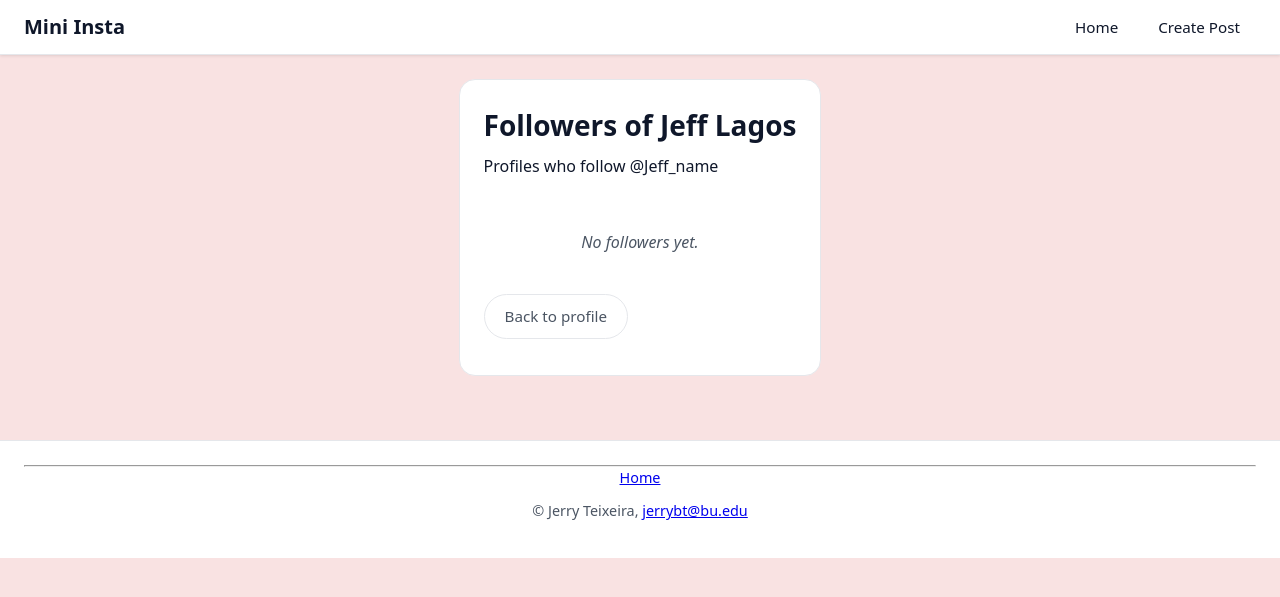
After one commit to JerryBLT/cs412, a Django app: page /mini_insta/profile/1/followers in a window 1280 px wide. The commit adds this page. Shown: the top 597 px of the page. Run offline with Django 5.2, Linux system fonts and the light colour scheme; data comes from the database, SQL or seed files in the repository; both versions use the stored data as it was after the commit.

Commit message:
Implemented data models: follow, comment & like

```diff
--- a/mini_insta/admin.py
+++ b/mini_insta/admin.py
@@ -4,7 +4,10 @@
 from django.contrib import admin
 
 # Register your models here.
-from .models import Post, Profile, Photo
+from .models import Post, Profile, Photo, Follow, Comment, Like
 admin.site.register(Profile)
 admin.site.register(Post)
 admin.site.register(Photo)
+admin.site.register(Follow)
+admin.site.register(Comment)
+admin.site.register(Like)
--- a/mini_insta/models.py
+++ b/mini_insta/models.py
@@ -29,6 +29,29 @@ class Profile(models.Model):
         '''Return the absolute URL for this profile detail page.'''
         return reverse('show_profile', kwargs={'pk': self.pk})
 
+    def get_followers(self):
+        '''Return a list of Profile instances that follow this profile.'''
+        follow_instances = Follow.objects.filter(profile=self)
+        # iterate through follow_instances and get the follower_profile attribute
+        followers = [follow.follower_profile for follow in follow_instances]
+        return followers
+
+    def get_num_followers(self):
+        '''Return the number of followers this profile has.'''
+        return Follow.objects.filter(profile=self).count()
+
+    def get_num_following(self):
+        '''Return the number of profiles this profile is following.'''
+        return Follow.objects.filter(follower_profile=self).count()
+
+    def get_following(self):
+        '''Return a list of Profile instances that this profile is following.'''
+        follow_instances = Follow.objects.filter(follower_profile=self)
+        # iterate through follow_instances and get the profile attribute
+        following = [following.profile for following in follow_instances]
+        return following
+
+
 
 class Post(models.Model):
     '''A post model that represents a user's post on the platform.'''
@@ -46,6 +69,14 @@ class Post(models.Model):
         '''Return a list of all photos associated with this post.'''
         photo = Photo.objects.filter(post = self).order_by('timestamp')
         return photo
+
+    def get_all_comments(self):
+        '''Return all comments made on this post ordered by newest first.'''
+        return Comment.objects.filter(post=self).order_by('-timestamp')
+
+    def get_likes(self):
+        '''Return all likes associated with this post.'''
+        return Like.objects.filter(post=self)
 
 class Photo(models.Model):
     '''A photo model that represents a photo associated with a post.'''
@@ -68,3 +99,38 @@ class Photo(models.Model):
     def __str__(self):
         '''Return a string representation of this photo instance.'''
         return f'image posted on {self.timestamp} by {self.post.profile.username}, image: {self.image_url if self.image_url else self.image_file}'
+
+class Follow(models.Model):
+    '''Encapsulates one profile following another'''
+
+    # Profile being followed
+    profile = models.ForeignKey("Profile", on_delete=models.CASCADE, related_name="profile")
+    # Profile doing the following
+    follower_profile = models.ForeignKey("Profile", on_delete=models.CASCADE, related_name="follower_profile")
+    timestamp = models.DateTimeField(auto_now=True)
+
+    def __str__(self):
+        '''return a string representation of this follow instance.'''
+        return f'{self.follower_profile.username} followed {self.profile.username} on {self.timestamp}'
+
+
+class Comment (models.Model):
+    '''Represent a comment made by a profile on a post.'''
+    post = models.ForeignKey(Post, on_delete=models.CASCADE)
+    profile = models.ForeignKey(Profile, on_delete=models.CASCADE)
+    timestamp = models.DateTimeField(auto_now_add=True)
+    text = models.TextField(blank=False)
+
+    def __str__(self):
+        '''Return a string representation of this comment.'''
+        return f'{self.profile.username} commented on {self.post.id} at {self.timestamp}: {self.text}'
+
+class Like(models.Model):
+    '''Represent a like made by a profile on a post.'''
+    post = models.ForeignKey(Post, on_delete=models.CASCADE)
+    profile = models.ForeignKey(Profile, on_delete=models.CASCADE)
+    timestamp = models.DateTimeField(auto_now_add=True)
+
+    def __str__(self):
+        '''Return a string representation of this like.'''
+        return f'{self.profile.username} liked {self.post} at {self.timestamp}'
--- /dev/null
+++ b/mini_insta/templates/mini_insta/show_followers.html
@@ -0,0 +1,25 @@
+<!-- File: mini_insta/templates/mini_insta/show_followers.html -->
+<!--Author: Jerry Teixeira (jerrybt@bu.edu), 03/01/26-->
+<!-- Discription: Displays the followers for a Profile -->
+{% extends "mini_insta/base.html" %}
+
+{% block content %}
+<article class="form-card">
+  <h1 class="page-title">Followers of {{ profile.display_name }}</h1>
+  <p class="page-lead">Profiles who follow @{{ profile.username }}</p>
+
+    <!-- for each follower. -->
+    <div>
+        {% for follower in profile.get_followers %}
+        <a href="{% url 'show_profile' follower.pk %}">
+            <div class="card-body">
+                <h2>{{ follower.display_name }}</h2>
+            </div>
+        </a>
+        {% empty %}
+        <p class="empty-state">No followers yet.</p>
+        {% endfor %}
+    </div>
+    <p><a href="{% url 'show_profile' profile.pk %}" class="btn btn-ghost">Back to profile</a></p>
+</article>
+{% endblock %}
--- a/mini_insta/urls.py
+++ b/mini_insta/urls.py
@@ -2,7 +2,7 @@
 # author: Jerry Teixeira (jerrybt@bu.edu), 02/28/26
 # discription: urls pathway for the apps
 from django.urls import path
-from .views import PostDetailView, ProfileDetailView, ProfileListView, CreatePostView, UpdateProfileView, DeletePostView, UpdatePostView
+from .views import PostDetailView, ProfileDetailView, ProfileListView, CreatePostView, UpdateProfileView, DeletePostView, UpdatePostView, ShowFollowersDetailView, ShowFollowingDetailView
 
 urlpatterns = [
     path("", ProfileListView.as_view(), name="show_all_profiles"),
@@ -13,5 +13,7 @@ urlpatterns = [
     path("profile/<int:pk>/update", UpdateProfileView.as_view(), name="update_profile"),
     path("profile/<int:pk>/delete", DeletePostView.as_view(), name="delete_post"),
     path("post/<int:pk>/update", UpdatePostView.as_view(), name="update_post"),
+    path("profile/<int:pk>/followers", ShowFollowersDetailView.as_view(), name="show_followers"),
+    path("profile/<int:pk>/following", ShowFollowingDetailView.as_view(), name="show_following"),
 
 ]
--- a/mini_insta/views.py
+++ b/mini_insta/views.py
@@ -102,3 +102,19 @@ class UpdatePostView(UpdateView):
     def get_success_url(self):
         """Return to the profile page after deleting a post."""
         return self.object.profile.get_absolute_url()
+
+
+class ShowFollowersDetailView(DetailView):
+    '''Display the followers for a Profile.'''
+
+    model = Profile
+    template_name = "mini_insta/show_followers.html"
+    context_object_name = "profile"
+
+
+class ShowFollowingDetailView(DetailView):
+    '''Display the profiles this Profile is following.'''
+
+    model = Profile
+    template_name = "mini_insta/show_following.html"
+    context_object_name = "profile"
```
Also changed, not shown: mini_insta/templates/mini_insta/show_following.html (added, +25 -0 lines), mini_insta/templates/mini_insta/show_post.html (+25 -0 lines), mini_insta/templates/mini_insta/show_profile.html (+10 -2 lines), db.sqlite3, mini_insta/migrations/0004_follow.py (added), mini_insta/migrations/0005_comment.py (added), mini_insta/migrations/0006_like.py (added).
